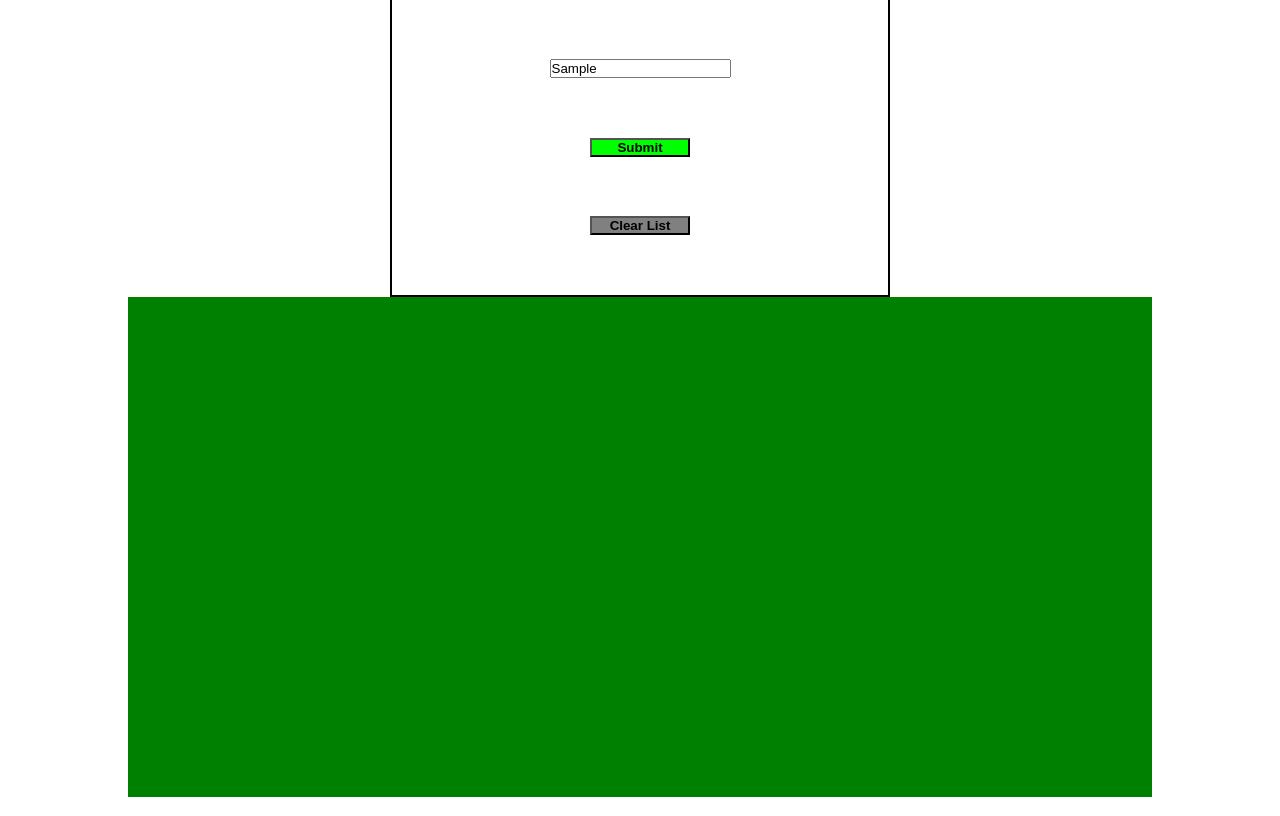
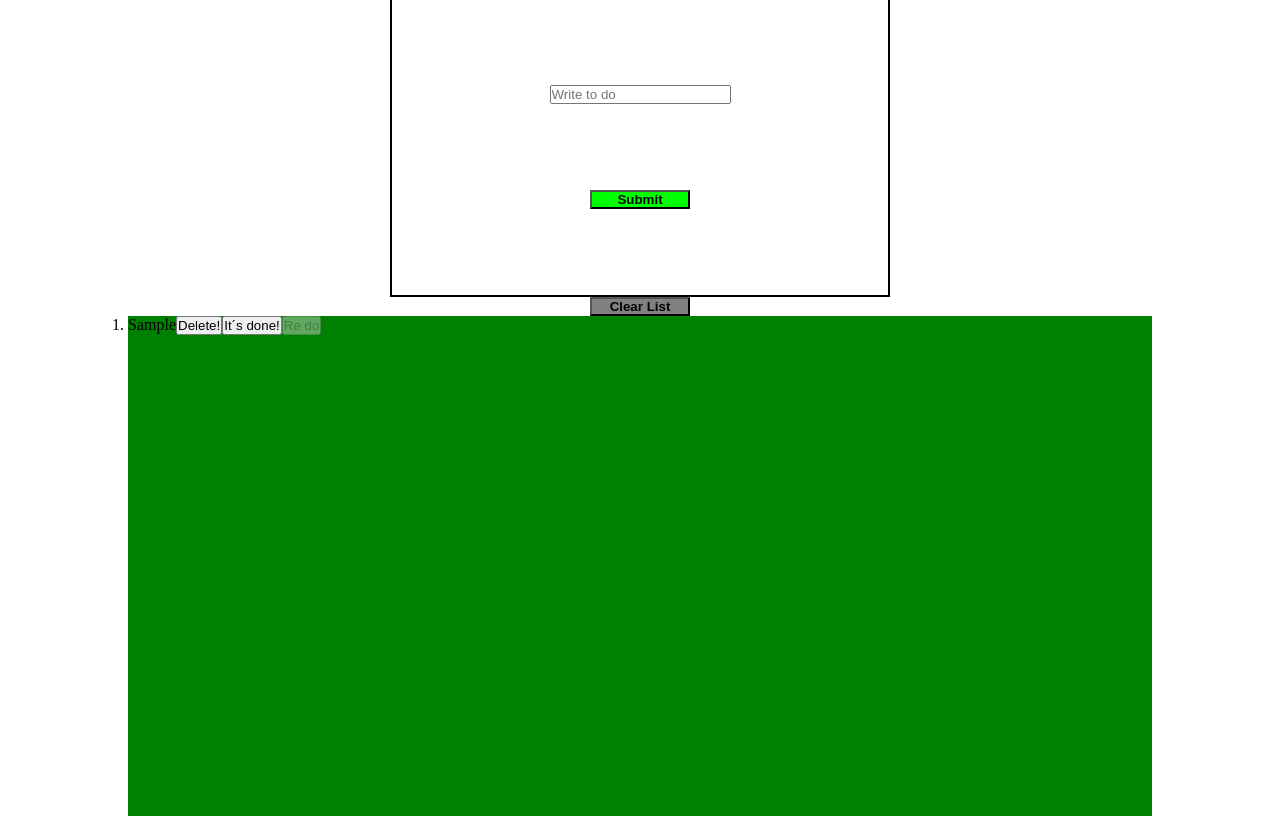
Before and after one commit to SmaelNicolas/toDoList, a plain HTML site: page index.html in a window 1280 px wide. Both pictures are taken after typing "Sample" into the empty fields and a click on the button "Submit". Shown: the part 30-846 px from the top of the page. Drawn offline with Linux system fonts and the light colour scheme.

Commit message:
script logic

```diff
--- a/index.html
+++ b/index.html
@@ -19,10 +19,11 @@
 
             <input type="text" placeholder="Write to do" class="input" id="input">
             <button class="button submit" id="buttonSubmit">Submit</button>
-            <button class="button clear" id="buttonClear">Clear List</button>
         </div>
 
-        <div class="list">
+        <button class="button clear" id="buttonClear">Clear List</button>
+        <div class="listContainer" id="listContainer">
+
 
         </div>
 
@@ -32,6 +33,7 @@
     </section>
 
 
+    <script src="script.js"></script>
 </body>
 
 </html>
--- a/script.js
+++ b/script.js
@@ -0,0 +1,87 @@
+//to control ids of list items
+let id = 1;
+
+//button submit
+let submit = document.getElementById("buttonSubmit");
+
+//button clear list
+let clearList = document.getElementById("buttonClear");
+
+//input
+let input = document.getElementById("input");
+
+//order list
+let orderList = document.createElement("ol");
+orderList.classList.add("orderList");
+
+//order list Aux
+let orderListAux = document.createElement("ol");
+orderList.classList.add("orderList");
+
+//list container
+let listContainer = document.getElementById("listContainer");
+
+submit.addEventListener("click", () => {
+  if (input.value != "") {
+    //items of the list
+    let item = document.createElement("div");
+    item.setAttribute("id", id);
+    item.classList.add("listItem");
+
+    let li = document.createElement("li");
+    li.setAttribute("id", `li${id}`);
+    li.classList.add("textInput");
+    li.innerHTML = input.value;
+
+    //button to delete item
+    let deleteItem = document.createElement("button");
+    deleteItem.setAttribute("id", `buttonDelete${id}`);
+    deleteItem.classList.add("delete");
+    deleteItem.innerHTML = "Delete!";
+
+    //button to check item
+    let doneItem = document.createElement("button");
+    doneItem.setAttribute("id", `buttonDone${id}`);
+    doneItem.classList.add("done");
+    doneItem.innerHTML = "It´s done!";
+
+    //button to reDo item
+    let redoItem = document.createElement("button");
+    redoItem.setAttribute("id", `buttonRedo${id}`);
+    redoItem.setAttribute("disabled", "true");
+    redoItem.classList.add("redo");
+    redoItem.innerHTML = "Re do";
+
+    item.appendChild(li);
+    item.appendChild(deleteItem);
+    item.appendChild(doneItem);
+    item.appendChild(redoItem);
+
+    input.value = "";
+
+    writeOnList(item);
+    eventListener(id, deleteItem, doneItem, redoItem);
+    id++;
+  } else {
+    alert("Insert something :)");
+  }
+});
+
+const writeOnList = (item) => {
+  orderList.appendChild(item);
+  listContainer.appendChild(orderList);
+};
+
+const eventListener = (id, buttonDelete, buttonClear, buttonRedo) => {
+  buttonDelete.addEventListener("click", () => {
+    document.getElementById(`${id}`).remove();
+  });
+  buttonClear.addEventListener("click", () => {
+    buttonClear.disabled = true;
+    buttonRedo.disabled = false;
+  });
+  buttonRedo.addEventListener("click", () => {
+    buttonClear.disabled = false;
+    buttonRedo.disabled = true;
+  });
+};
--- a/style.css
+++ b/style.css
@@ -49,8 +49,13 @@ body {
   background-color: grey;
 }
 
-.list {
+.listContainer {
   width: 80%;
   height: 500px;
   background-color: green;
 }
+
+.listItem {
+  display: flex;
+  flex-direction: row;
+}
```
